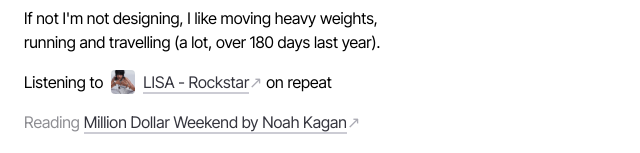
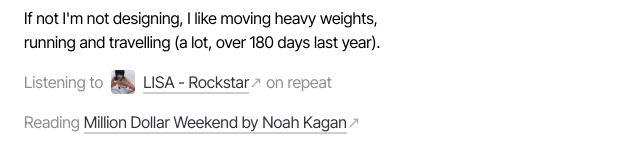
Before and after one commit to krystianzun/krystianzun-com, a Next.js app: page / in a window 1280 px wide. Shown: the part 1206-1359 px from the top of the page, without its empty margins (0-640 px from the left). Built offline with nearby package versions, Linux system fonts and the light colour scheme.

Commit message:
Update NowSection.tsx

```diff
--- a/components/NowSection.tsx
+++ b/components/NowSection.tsx
@@ -1,35 +1,68 @@
-import React from 'react'
-import Link from 'next/link'
-import Image from 'next/image'
-import lisaRockstar from '@/public/images/lisaRockstar.jpg';
+import React from "react";
+import Link from "next/link";
+import Image from "next/image";
+import lisaRockstar from "@/public/images/lisaRockstar.jpg";
 
 function NowSection() {
   return (
     <section>
-        <h3 className='pb-4 text-grey-800 font-medium'>Now,</h3>
-        <p className='pb-4'>If not I&apos;m not designing, I like moving heavy weights, running and travelling (a lot, over 180 days last year).</p>
-        <p className='pb-4 flex'>Listening to
-            <Image src={lisaRockstar} alt="" width={24} height={24} className='mx-2 rounded'/>
-             <span className='group text-grey-800'>
-                <span className='border-b-2 border-grey-300 hover:border-grey-800'>
-                    <a href="https://www.youtube.com/watch?v=hbcGx4MGUMg" target="_blank" rel="noopener noreferrer">LISA - Rockstar</a>
+      <h3 className="pb-4 text-grey-800 font-medium">Now,</h3>
+      <p className="pb-4">
+        If not I&apos;m not designing, I like moving heavy weights, running and
+        travelling (a lot, over 180 days last year).
+      </p>
+      <p className="pb-4 flex text-grey-500">
+        Listening to
+        <Image
+          src={lisaRockstar}
+          alt=""
+          width={24}
+          height={24}
+          className="mx-2 rounded"
+        />
+        <span className="group text-grey-800">
+          <span className="border-b-2 border-grey-300 hover:border-grey-800">
+            <a
+              href="https://www.youtube.com/watch?v=hbcGx4MGUMg"
+              target="_blank"
+              rel="noopener noreferrer"
+            >
+              LISA - Rockstar
+            </a>
           </span>
-                <span className='text-grey-400 group-hover:text-grey-800 font-medium'>&#x2197;</span>
-            </span><span>&nbsp;</span>on repeat
+          <span className="text-grey-400 group-hover:text-grey-800 font-medium">
+            &#x2197;
+          </span>
+        </span>
+        <span>&nbsp;</span>on repeat
       </p>
-        <p className='pb-4 text-grey-500'>Reading
-            <span className='group text-grey-800'>
+      <p className="pb-4 text-grey-500">
+        Reading
+        <span className="group text-grey-800">
           <span>&nbsp;</span>
-                <span className='border-b-2 border-grey-300 hover:border-grey-800'>
-                    <a href="https://noahkagan.com/mdwbook/" target="_blank" rel="noopener noreferrer">Million Dollar Weekend by Noah Kagan</a>
+          <span className="border-b-2 border-grey-300 hover:border-grey-800">
+            <a
+              href="https://noahkagan.com/mdwbook/"
+              target="_blank"
+              rel="noopener noreferrer"
+            >
+              Million Dollar Weekend by Noah Kagan
+            </a>
           </span>
-                <span className='text-grey-400 group-hover:text-grey-800 font-medium'>&#x2197;</span>
+          <span className="text-grey-400 group-hover:text-grey-800 font-medium">
+            &#x2197;
+          </span>
         </span>
       </p>
-        <p className='pb-8 text-grey-500'>Preparing for a <span className='text-grey-800'>road trip around Croatia, Bosnia, and Montenegro</span></p>
-        <p className='text-sm text-grey-500'>Last update: 16.07.24</p>
+      <p className="pb-8 text-grey-500">
+        Preparing for a{" "}
+        <span className="text-grey-800">
+          road trip around Croatia, Bosnia, and Montenegro
+        </span>
+      </p>
+      <p className="text-sm text-grey-500">Last update: 16.07.24</p>
     </section>
-  )
+  );
 }
 
-export default NowSection
+export default NowSection;
```
Lines whose indentation alone changed are shown as unchanged.
